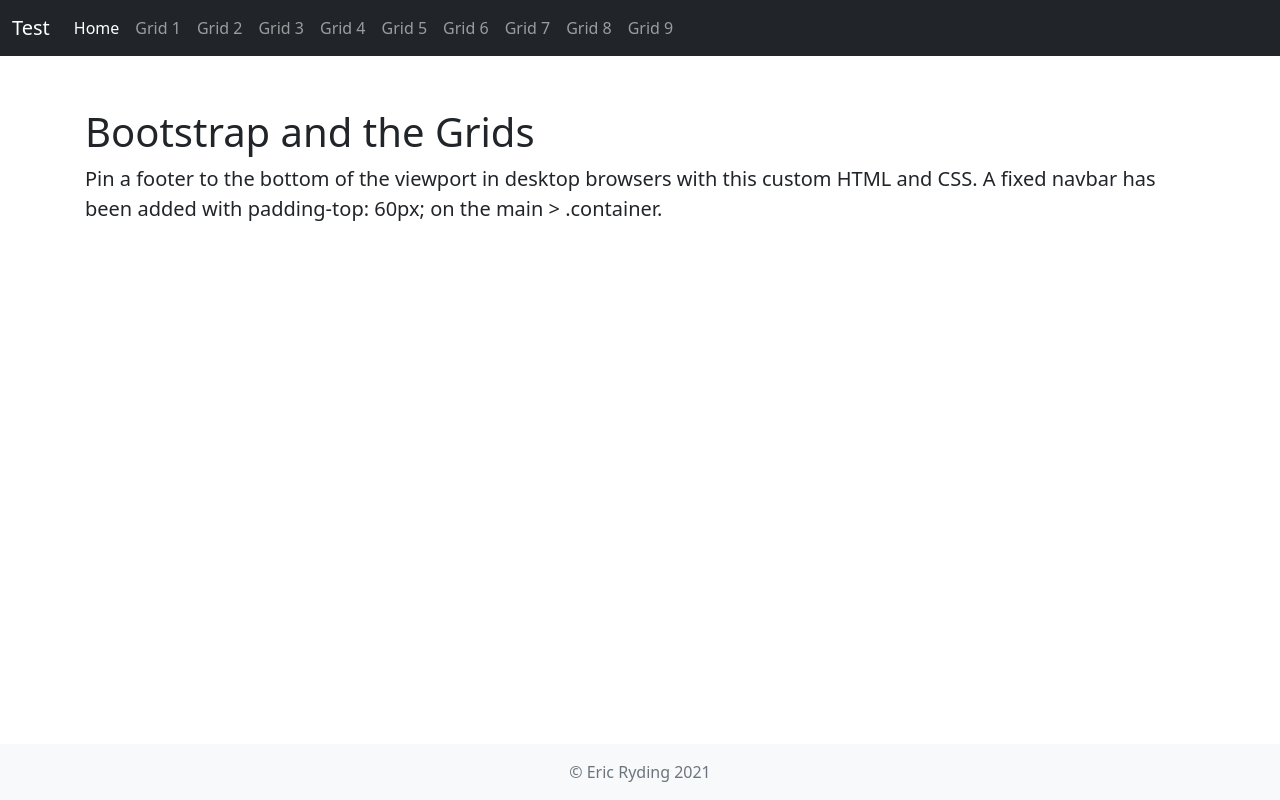
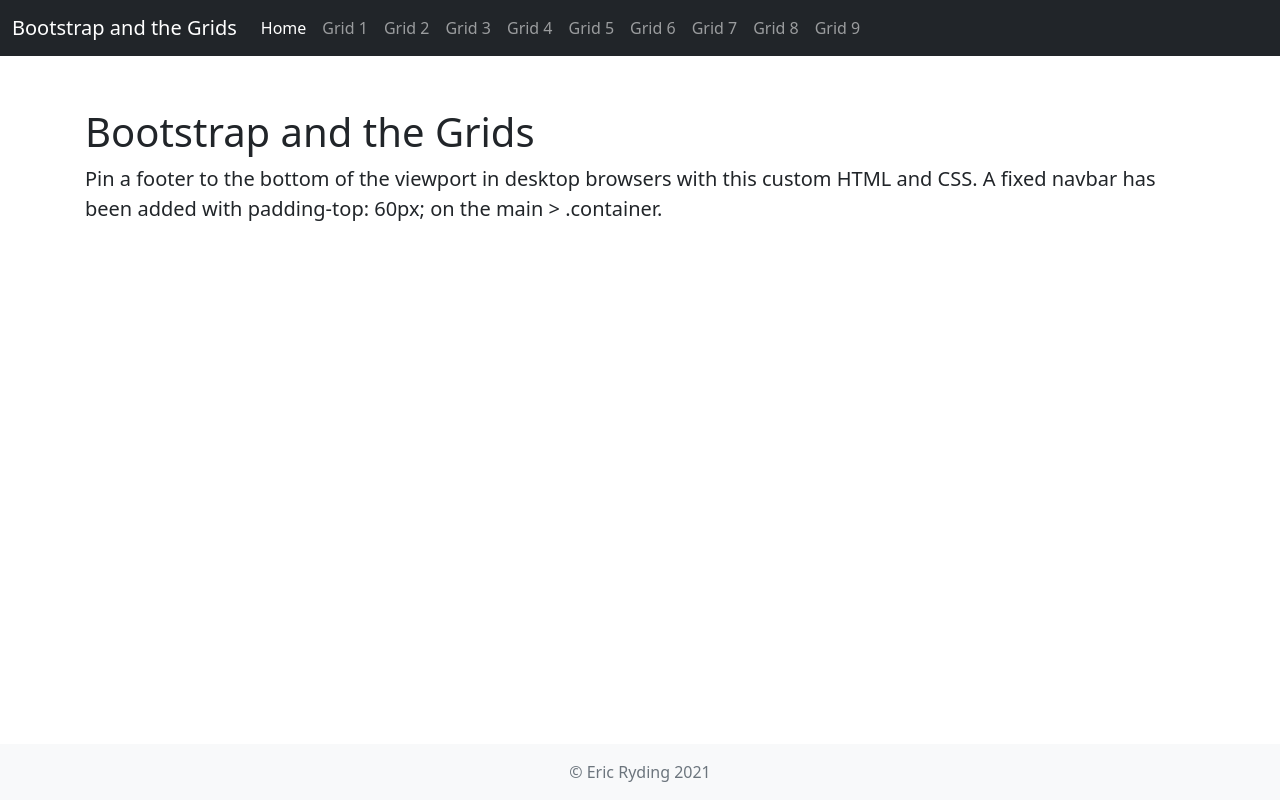
Before and after one commit to EricRyding/BSGridSamples, a plain HTML site: page index.html in a window 1280 px wide. Drawn offline with nearby package versions, Linux system fonts and the light colour scheme.

Commit message:
changed title

```diff
--- a/index.html
+++ b/index.html
@@ -19,7 +19,7 @@
 
 <nav class="navbar navbar-expand-md navbar-dark fixed-top bg-dark">
     <div class="container-fluid">
-        <a class="navbar-brand" href="/index.html">Test</a>
+        <a class="navbar-brand" href="/index.html">Bootstrap and the Grids</a>
         <button class="navbar-toggler" type="button" data-bs-toggle="collapse" data-bs-target="#navbarCollapse"
             aria-controls="navbarCollapse" aria-expanded="false" aria-label="Toggle navigation">
             <span class="navbar-toggler-icon"></span>
```
